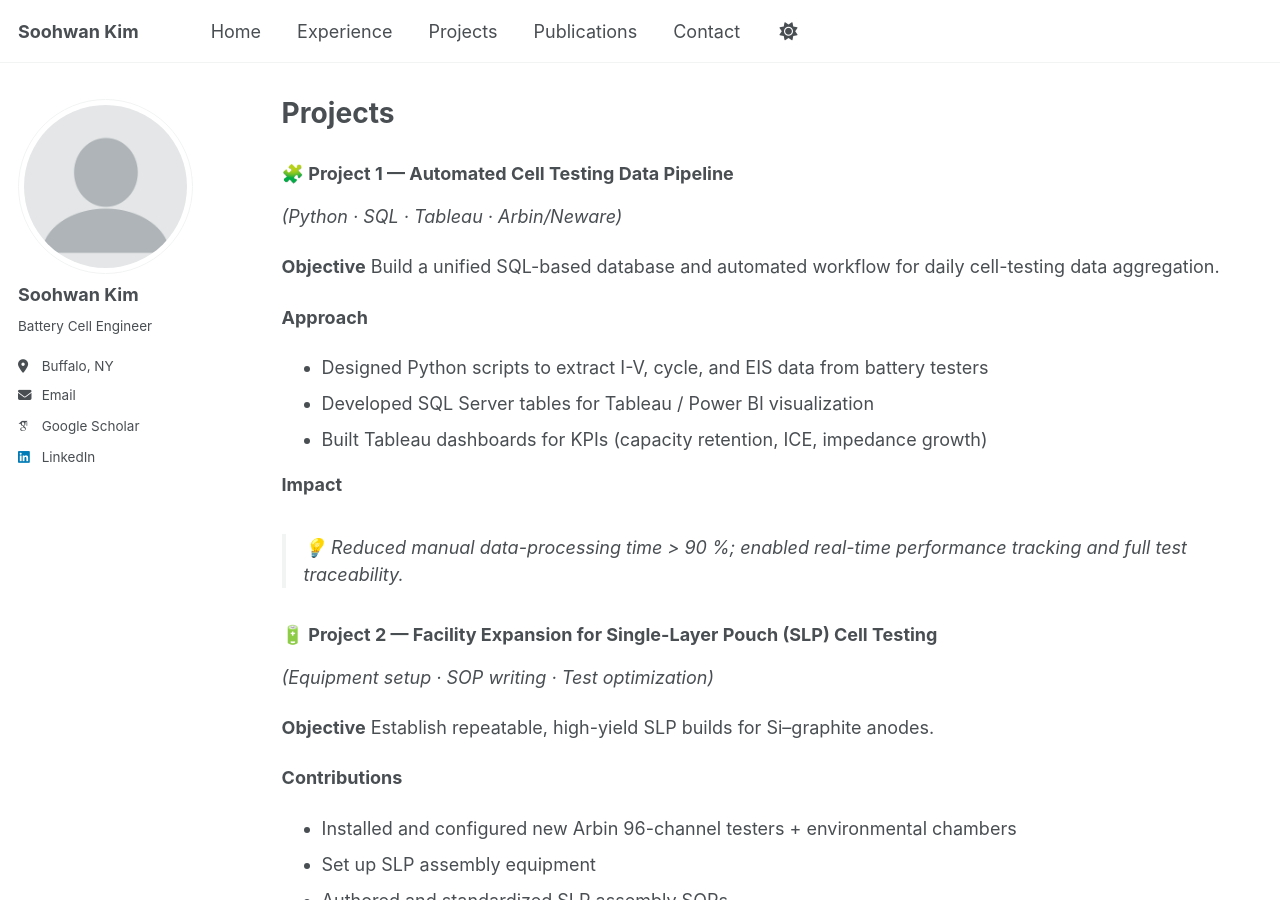
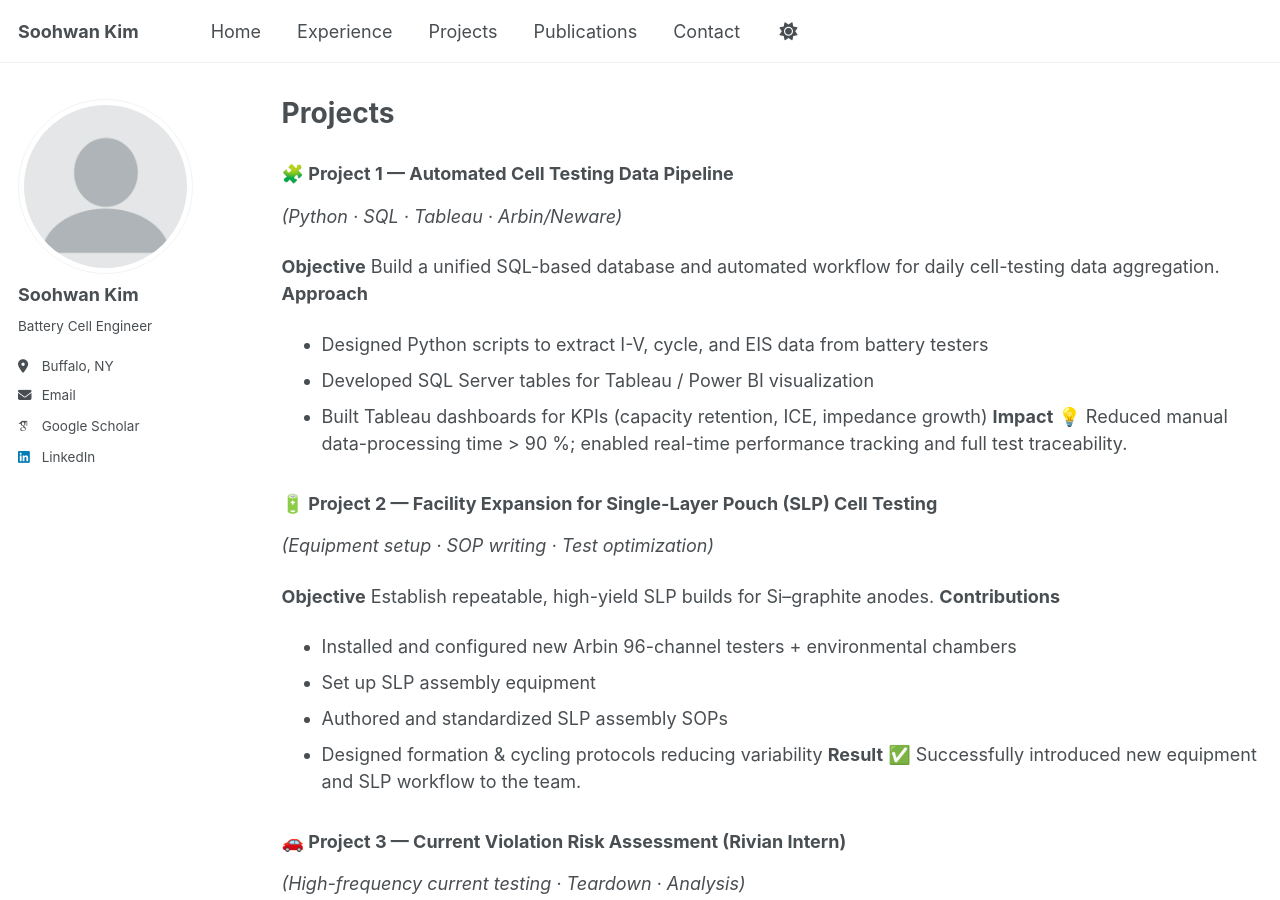
Before and after one commit to skim5674/skim5674.github.io, a Jekyll site: the page built from _pages/projects.md, in a window 1280 px wide and 900 px high. Built offline with Jekyll 4.4.1, drawn with Linux system fonts in a browser that asks for light colours; some web fonts are replaced; a script that is not in the unit is left out.

```diff
--- a/_pages/projects.md
+++ b/_pages/projects.md
@@ -12,14 +12,13 @@ redirect_from:
 
 **Objective**
 Build a unified SQL-based database and automated workflow for daily cell-testing data aggregation.
-
 **Approach**
 - Designed Python scripts to extract I-V, cycle, and EIS data from battery testers
 - Developed SQL Server tables for Tableau / Power BI visualization
 - Built Tableau dashboards for KPIs (capacity retention, ICE, impedance growth)
+**Impact**
+💡 Reduced manual data-processing time > 90 %; enabled real-time performance tracking and full test traceability.
 
-**Impact**
-> 💡 Reduced manual data-processing time > 90 %; enabled real-time performance tracking and full test traceability.
 
 
 ### 🔋 Project 2 — Facility Expansion for Single-Layer Pouch (SLP) Cell Testing
@@ -27,34 +26,33 @@ Build a unified SQL-based database and automated workflow for daily cell-testing
 
 **Objective**
 Establish repeatable, high-yield SLP builds for Si–graphite anodes.
-
 **Contributions**
 - Installed and configured new Arbin 96-channel testers + environmental chambers
 - Set up SLP assembly equipment
 - Authored and standardized SLP assembly SOPs
 - Designed formation & cycling protocols reducing variability
+**Result**
+✅ Successfully introduced new equipment and SLP workflow to the team.
 
-**Result**
-> ✅ Successfully introduced new equipment and SLP workflow to the team.
+
 
 ### 🚗 Project 3 — Current Violation Risk Assessment (Rivian Intern)
 *(High-frequency current testing · Teardown · Analysis)*
 
 **Objective**
 Characterize high-frequency current ripple impact on battery cells.
-
 **Contributions**
 - Set up hardware for current-ripple tests
 - Conducted 2170 cell teardowns and three-electrode tests for risk evaluation
 - Designed protocols usable for current/future EV cell programs
 - Supported new equipment acquisition to expand capability
+**Result**
+✅ Published operational limits based on data and secured approval for equipment upgrade.
 
-**Result**
-> ✅ Published operational limits based on data and secured approval for equipment upgrade.
+
 
 ### ❄️ Project 4 — Extreme Low-Temperature Cell Operation Study (Ph.D.)
 *(Cryogenic testing · Characterization · Publications)*
-
 - Set up a liquid-nitrogen-equipped cell-testing fixture
 - Enabled cycling of Li-ion cells down to –120 °C
 - Investigated SEI and ion-transport mechanisms < –40 °C
```
